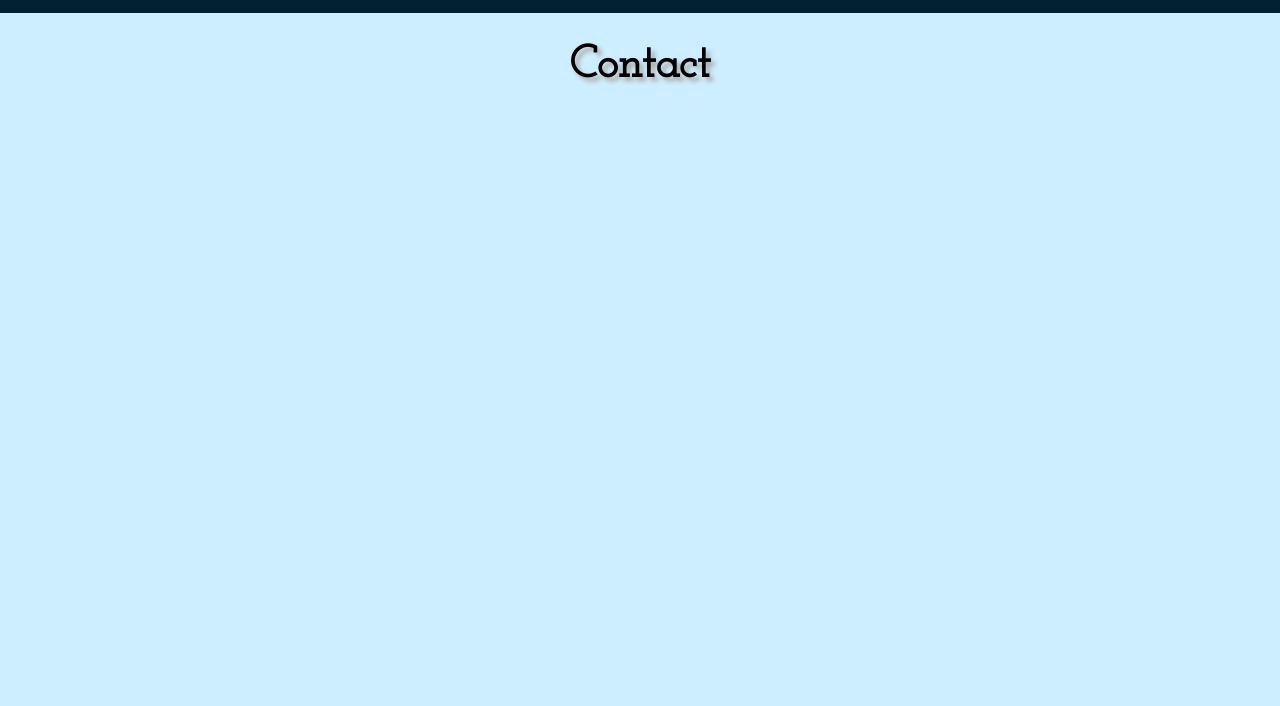
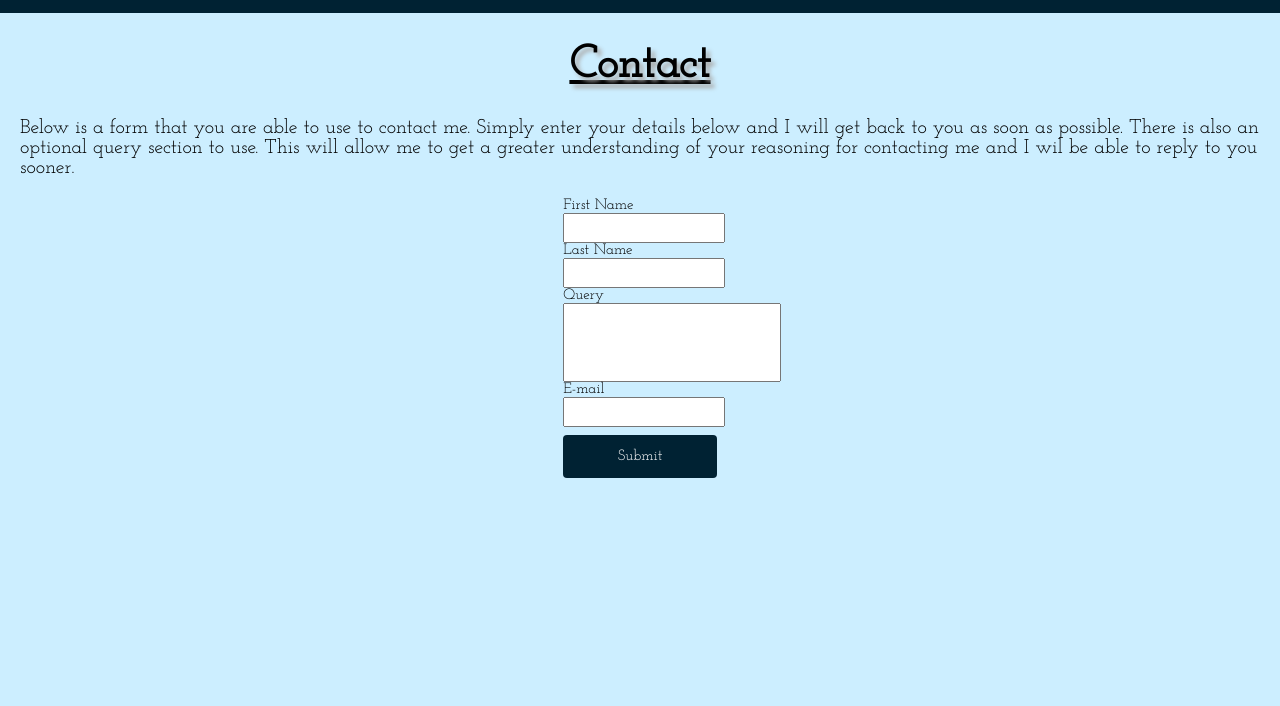
Before and after one commit to AllieCornelius/csy1018-assign1, a plain HTML site: page contact.html in a window 1280 px wide. Shown: the part 94-800 px from the top of the page. Drawn offline with Linux system fonts and the light colour scheme.

Commit message:
contact page working with form

```diff
--- a/contact.html
+++ b/contact.html
@@ -22,6 +22,25 @@
 <body>
   <div class="wrapper">
 <h1 class="title-text">Contact</h1>
+<div class="contacttext">
+  Below is a form that you are able to use to contact me. Simply enter your details below and I will get back to you as soon as possible. There is also an optional query section to use. This will allow me to get a greater understanding of your reasoning for contacting me and I wil be able to reply to you sooner.
+</div>
+<div class="form1">
+<form>
+<label for="fname">First Name</label>
+<input type="text" id="fname" name="firstname">
+
+<label for="lname">Last Name</label>
+<input type="text" id="lname" name="lastname">
+
+<label for="query">Query</label>
+<input type="text" id="query" name="query">
+
+<label for="email">E-mail</label>
+<input type="text" id="email" name="email">
+<input type="submit" value="Submit">
+</form>
+</div>
 </div>
 </body>
 <footer class="footer">
--- a/css/styles.css
+++ b/css/styles.css
@@ -64,6 +64,7 @@ li a {
     font-size: 45px;
     text-shadow: 4px 4px 4px #aaa;
     text-align: center;
+    text-decoration: underline;
 }
 .subheading{
   font-family: 'Josefin Slab', serif;
@@ -123,11 +124,56 @@ li a {
   height: 200px;
   margin-right: 20px;
   margin-left: 20px;
+
 }
 .bosnia1{
   margin-right:auto;
   margin-left: auto;
-  width: 450px;
+  width: 600px;
   height: 350px;
   display: flex;
 }
+.form1{
+ margin: auto;
+ width: 12%;
+ font-family: 'Josefin Slab', serif;
+ padding-bottom: 10px;
+ font-size: 15px;
+
+}
+input[type=text]{
+  display: flex;
+  padding-bottom: 10px;
+  width: 100%;
+}
+input[type=submit] {
+    width: 100%;
+    background-color: #002233;
+    color: white;
+    padding: 14px 20px;
+    margin: 8px 0;
+    border: none;
+    border-radius: 4px;
+    cursor: pointer;
+    font-family: 'Josefin Slab', serif;
+    font-size: 15px;
+
+}
+
+input[type=submit]:hover {
+    background-color: #45a049
+}
+#query{
+  padding: 30px;
+}
+.contacttext{
+  font-family: 'Josefin Slab', serif;
+  font-size: 20px;
+  color: #000000;
+  text-align: left;
+  margin-right: 20px;
+  margin-left: 20px;
+  padding-bottom: 20px;
+  display: flex;
+
+}
```
Also changed, not shown: cv.html (+1 -0 lines).
